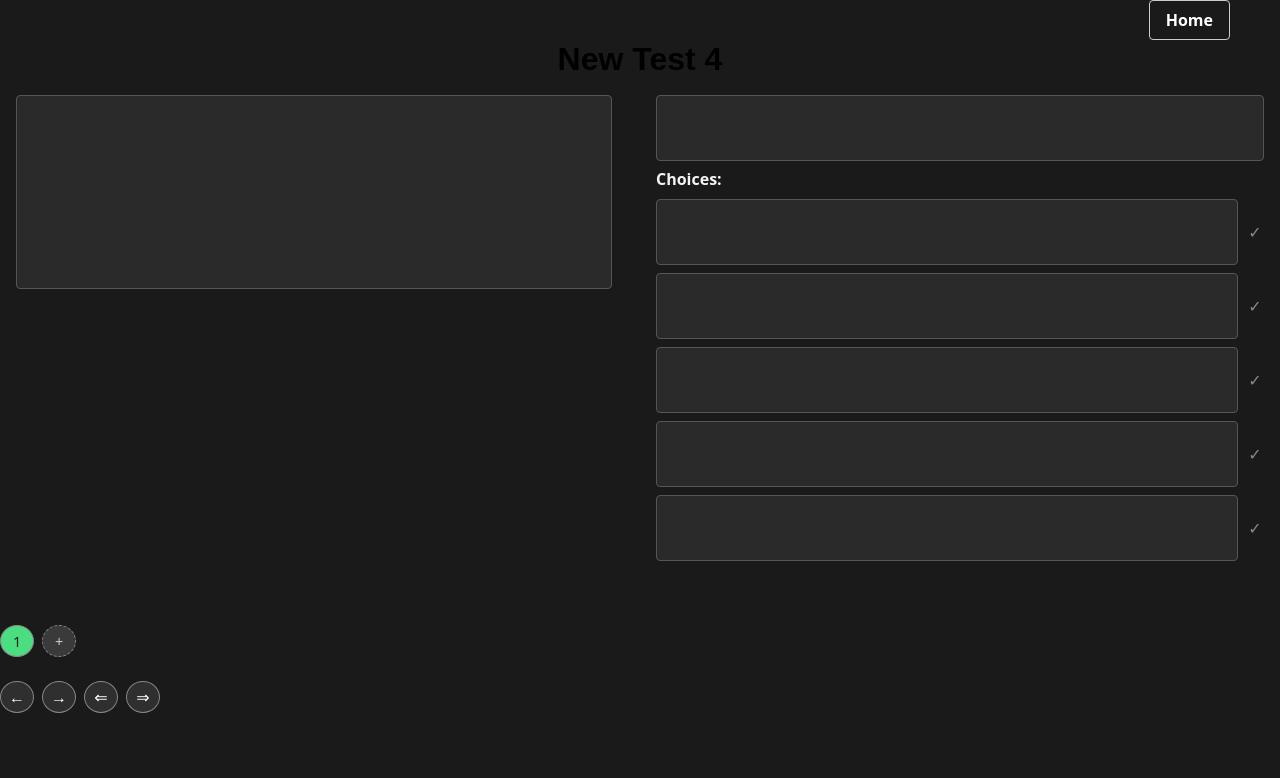
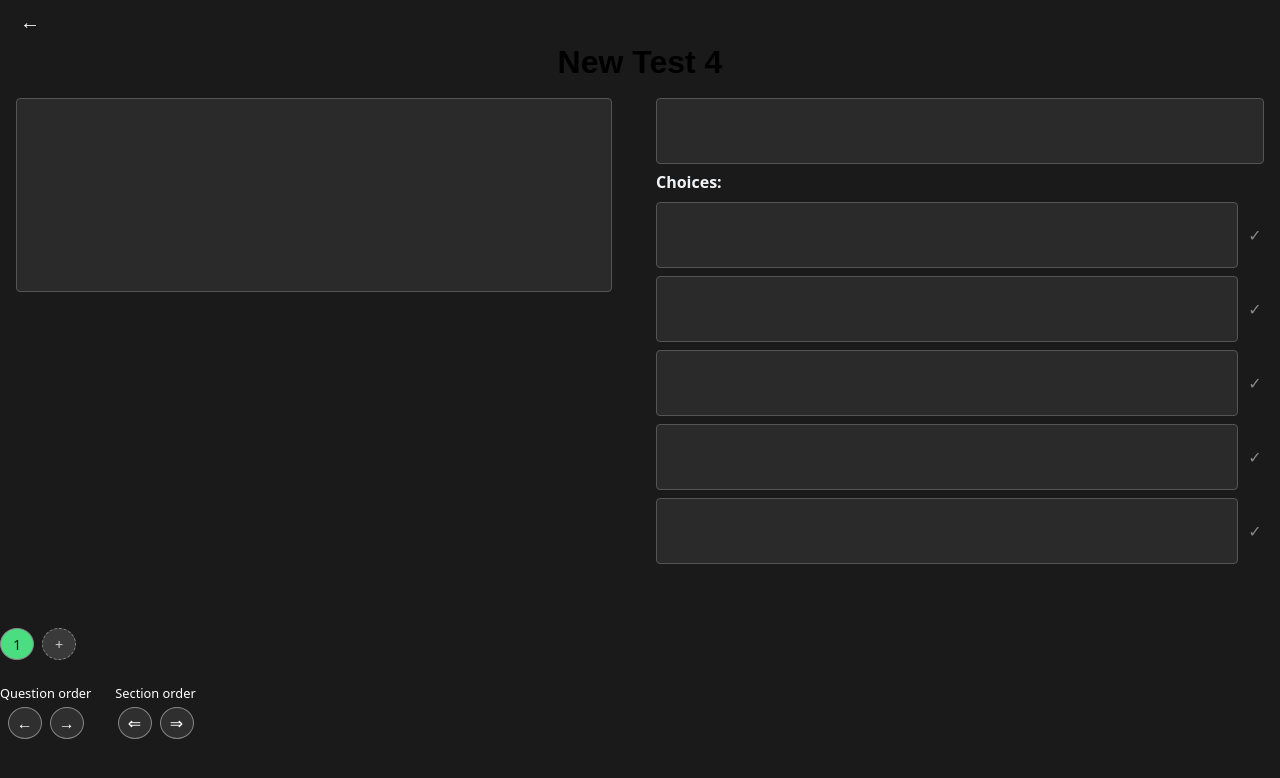
Before and after one commit to noahmancino/PrepTogether, a React (Vite) app in the folder frontend/: page / in a window 1280 px wide. Both pictures are taken after a click on the button "Create New Test". Shown: the top 778 px of the page. Built offline with nearby package versions, Linux system fonts and the light colour scheme.

Commit message:
Changes to home button look, change to question reordering button logic and look

```diff
--- a/frontend/src/components/HomeButton.tsx
+++ b/frontend/src/components/HomeButton.tsx
@@ -20,7 +20,7 @@ export default function HomeButton({ setAppState }: HomeButtonProps) {
       onClick={handleHomeClick}
       aria-label="Return to home"
     >
-      Home
+      ←
     </button>
   );
 }
--- a/frontend/src/components/QuestionNavigation.tsx
+++ b/frontend/src/components/QuestionNavigation.tsx
@@ -150,8 +150,11 @@ export default function QuestionNavigation({
         })}
       </div>
 
-      {isEditView && (
+      {isEditView && test.type === "RC" && (
         <div className="reorder-controls">
+          <div className="control-group">
+            <span className="control-label">Question order</span>
+            <div className="button-group">
               <button
                 className="question-bubble move-button"
                 onClick={() => handleMoveQuestion(-1)}
@@ -166,6 +169,12 @@ export default function QuestionNavigation({
               >
                 →
               </button>
+            </div>
+          </div>
+
+          <div className="control-group">
+            <span className="control-label">Section order</span>
+            <div className="button-group">
               <button
                 className="question-bubble move-button"
                 onClick={() => handleMoveSection(-1)}
@@ -181,6 +190,32 @@ export default function QuestionNavigation({
                 ⇒
               </button>
             </div>
+          </div>
+        </div>
+      )}
+
+      {isEditView && test.type === "LR" && (
+        <div className="reorder-controls">
+          <div className="control-group">
+            <span className="control-label">Question order</span>
+            <div className="button-group">
+              <button
+                className="question-bubble move-button"
+                onClick={() => handleMoveSection(-1)}
+                title="Move question left"
+              >
+                ←
+              </button>
+              <button
+                className="question-bubble move-button"
+                onClick={() => handleMoveSection(1)}
+                title="Move question right"
+              >
+                →
+              </button>
+            </div>
+          </div>
+        </div>
       )}
     </div>
   );
--- a/frontend/src/styles/App.css
+++ b/frontend/src/styles/App.css
@@ -171,21 +171,20 @@ button:disabled {
 }
 
 .home-button {
+  font-size: 1.25rem;
   display: block;
-  top: 15px;
-  right: 20px;
-  margin-left: auto;
-  padding: 8px 16px;
+  padding: 8px 50px 8px 20px;
   background-color: transparent;
-  border: 1px solid #ccc;
-  border-radius: 4px;
+  border: none;
   font-weight: bold;
-  transition: all 0.2s ease;
+  transition: color 0.2s ease, font-size 0.2s ease;
+
   z-index: 100;
 }
 
 .home-button:hover {
-  background-color: rgba(0, 0, 0, 0.05);
+  color: gray;
+  font-size: 1.5rem;
 }
 
 .header-controls {
@@ -196,7 +195,6 @@ button:disabled {
   justify-content: flex-end;
   padding-right: 20px; /* Add some padding on the right if needed */
 }
-
 
 
 .display-home-button {
@@ -216,3 +214,30 @@ button:disabled {
   display: inline-block;
   vertical-align: middle;
 }
+
+.reorder-controls {
+  display: flex;
+  gap: 1.5rem;
+  margin-top: 0.5rem;
+}
+
+.control-group {
+  display: flex;
+  flex-direction: column;
+  align-items: center;
+}
+
+.control-label {
+  font-size: 0.8rem;
+  margin-bottom: 0.25rem;
+  color: white;
+}
+
+.button-group {
+  display: flex;
+  gap: 0.5rem;
+}
+
+.move-button {
+  font-size: 1rem;
+}
--- a/frontend/src/styles/DisplayView.css
+++ b/frontend/src/styles/DisplayView.css
@@ -21,7 +21,7 @@
 
 .search-bar input {
   width: 100%;
-  padding: 8px 12px;
+  padding: 8px 20px;
   background-color: #2d2d2d;
   border: 1px solid #444;
   border-radius: 4px;
--- a/frontend/src/views/DisplayView.tsx
+++ b/frontend/src/views/DisplayView.tsx
@@ -203,7 +203,6 @@ const handlePassageHighlight = () => {
   window.getSelection()?.removeAllRanges();
 };
 
-// Fix the renderPassageWithHighlights function to properly handle search terms within highlights
 const renderPassageWithHighlights = () => {
   let passage = currentSection.passage;
 
@@ -377,7 +376,10 @@ const handleNextQuestion = () => {
   return (
     <div>
       <div className="tools-container">
-        {/* Search Bar - only searches in passage */}
+        <div style={{display: 'flex'}}>
+        <div className="display-home-button">
+          <HomeButton setAppState={setAppState} />
+        </div>
         <div className="search-bar">
           <input
             type="text"
@@ -385,6 +387,7 @@ const handleNextQuestion = () => {
             value={searchTerm}
             onChange={(e) => setSearchTerm(e.target.value)}
           />
+        </div>
         </div>
 
         {/* Highlighter Tools - only for passage */}
@@ -410,10 +413,6 @@ const handleNextQuestion = () => {
 
           <div className="timer">
             {formatTime(timer)}
-          </div>
-
-          <div className="display-home-button">
-            <HomeButton setAppState={setAppState} />
           </div>
 
         </div>
```
Lines whose indentation alone changed are shown as unchanged.
